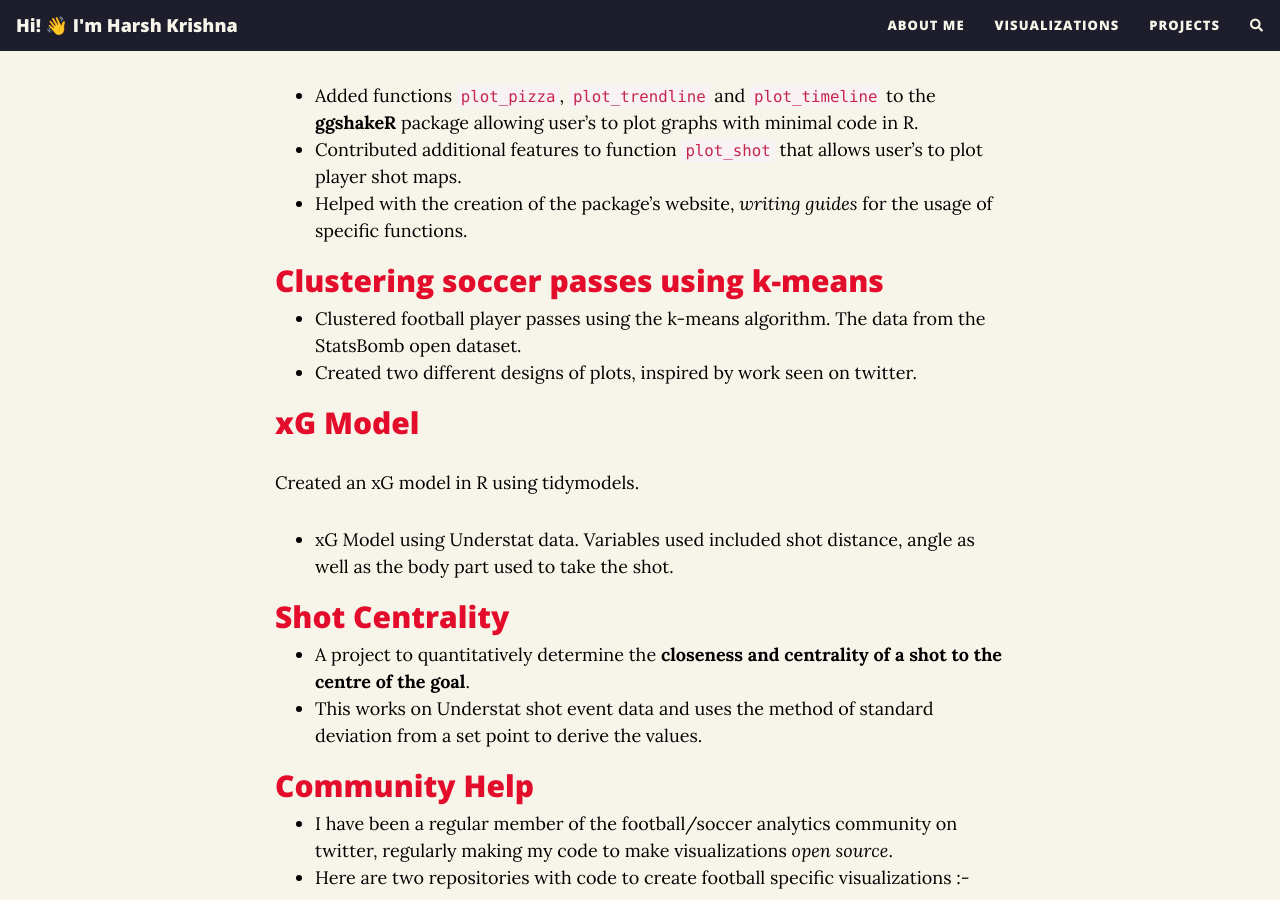
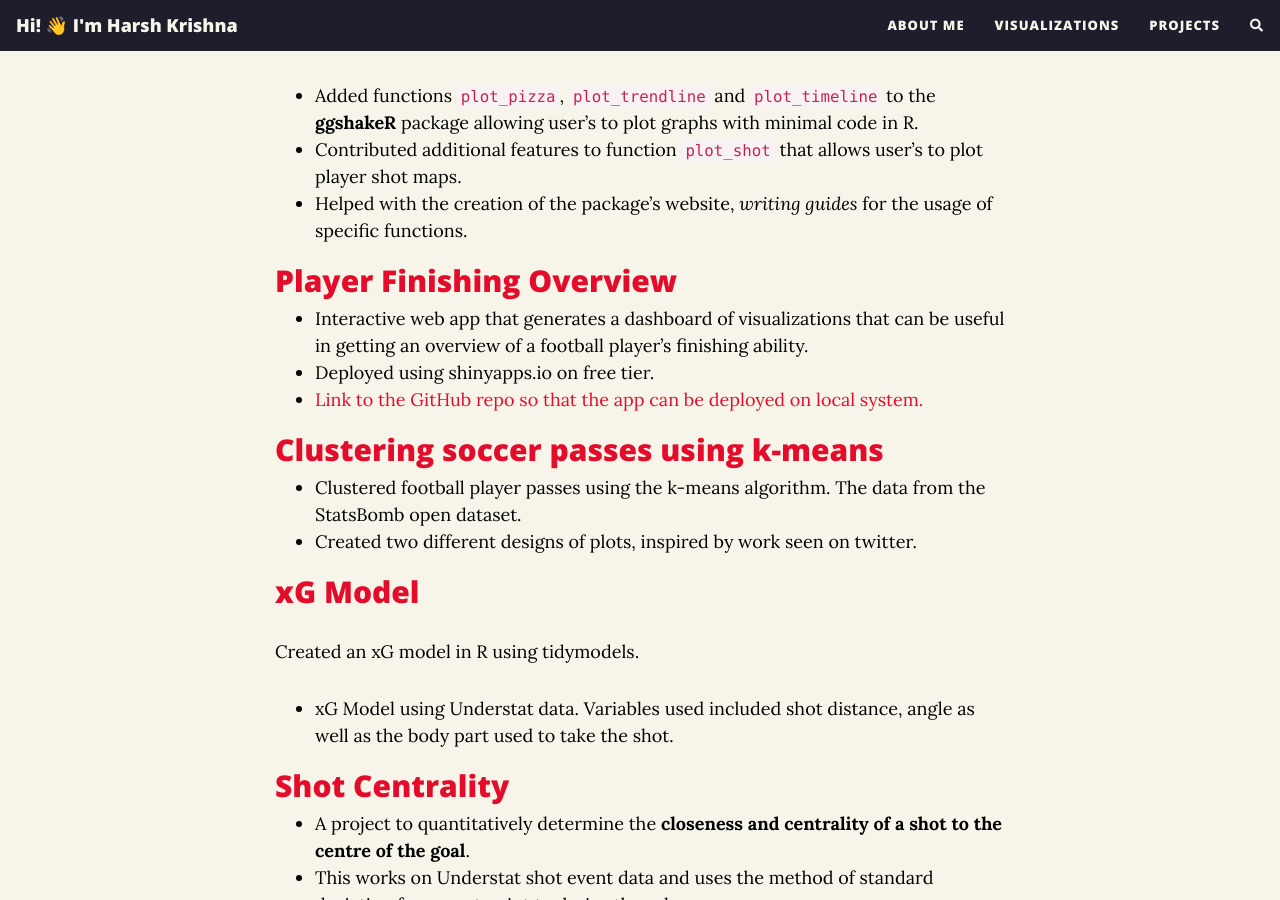
Before and after one commit to harshkrishna17/harshkrishna17.github.io, a Jekyll site: the page built from misc.md, in a window 1280 px wide and 900 px high, scrolled down 428 px. Built offline with Jekyll 4.4.1, drawn with Linux system fonts in a browser that asks for light colours; nearby versions of some CDN libraries; comment, search, counter and statistics services are not loaded.

Commit message:
Update misc.md

```diff
--- a/misc.md
+++ b/misc.md
@@ -14,6 +14,12 @@ An analysis and visualization R package that works with publicly available socce
 - Added functions `plot_pizza`, `plot_trendline` and `plot_timeline` to the **ggshakeR** package allowing user's to plot graphs with minimal code in R.
 - Contributed additional features to function `plot_shot` that allows user's to plot player shot maps.
 - Helped with the creation of the package's website, *writing guides* for the usage of specific functions.
+
+## [Player Finishing Overview](https://harshkrishna.shinyapps.io/PlayerFinishingOverview/?_ga=2.261886797.1933554447.1646064464-894996437.1645865622)
+
+- Interactive web app that generates a dashboard of visualizations that can be useful in getting an overview of a football player's finishing ability.
+- Deployed using shinyapps.io on free tier.
+- [Link to the GitHub repo so that the app can be deployed on local system.](https://github.com/harshkrishna17/PlayerFinishingOverviewShiny)
 
 ## [Clustering soccer passes using k-means](https://github.com/harshkrishna17/K-means-Clustering-of-Passes-in-R)
 
```
